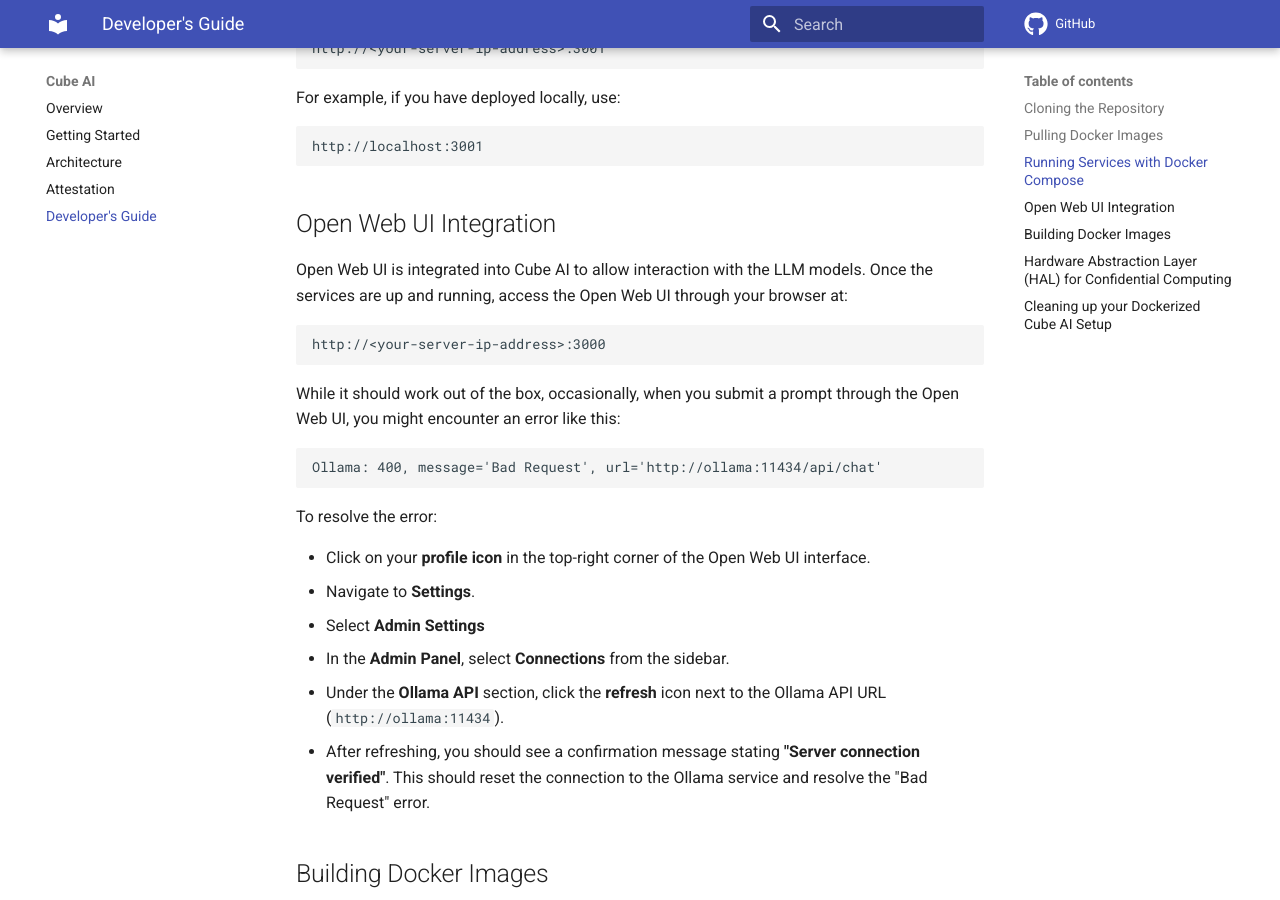
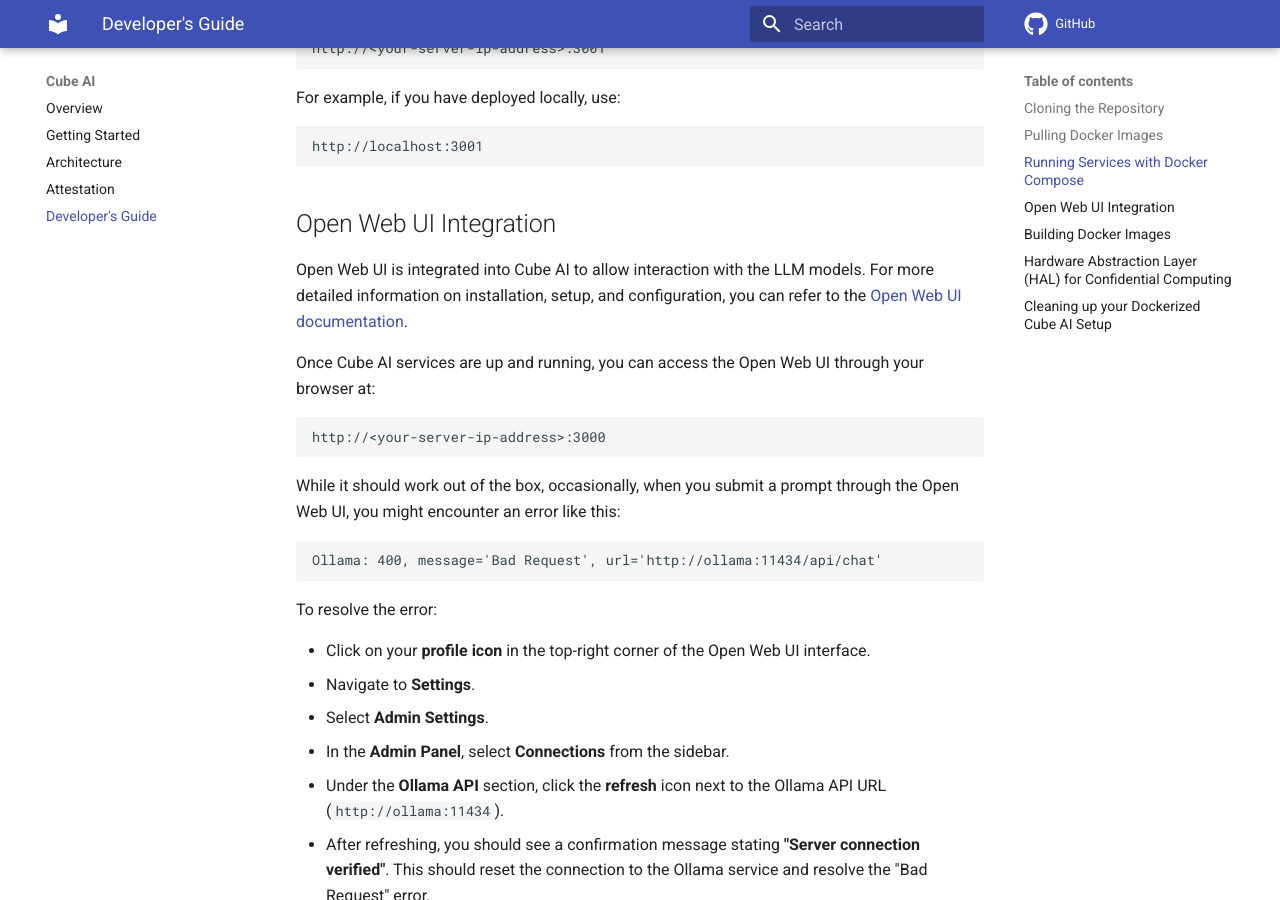
Before and after one commit to ultravioletrs/cube-docs, an MkDocs documentation site: the page built from docs/developer-guide.md, in a window 1280 px wide and 900 px high, scrolled down 702 px. Built offline with MkDocs 1.6.1 and Material for MkDocs 9.7.7, drawn with Linux system fonts in a browser that asks for light colours; comment, search, counter and statistics services are not loaded.

Commit message:
Add reference to Open Web UI documentation
Signed-off-by: JeffMboya <jangina.mboya@gmail.com>

````diff
--- a/docs/developer-guide.md
+++ b/docs/developer-guide.md
@@ -34,7 +34,9 @@
 
 ## Open Web UI Integration
 
-Open Web UI is integrated into Cube AI to allow interaction with the LLM models. Once the services are up and running, access the Open Web UI through your browser at:
+Open Web UI is integrated into Cube AI to allow interaction with the LLM models. For more detailed information on installation, setup, and configuration, you can refer to the [Open Web UI documentation](https://docs.openwebui.com/).
+
+Once Cube AI services are up and running, you can access the Open Web UI through your browser at:
 
 ```bash
 http://<your-server-ip-address>:3000
@@ -50,7 +52,7 @@
 
 - Click on your **profile icon** in the top-right corner of the Open Web UI interface.
 - Navigate to **Settings**.
-- Select **Admin Settings**
+- Select **Admin Settings**.
 - In the **Admin Panel**, select **Connections** from the sidebar.
 - Under the **Ollama API** section, click the **refresh** icon next to the Ollama API URL (`http://ollama:11434`).
 - After refreshing, you should see a confirmation message stating **"Server connection verified"**. This should reset the connection to the Ollama service and resolve the "Bad Request" error.
````
